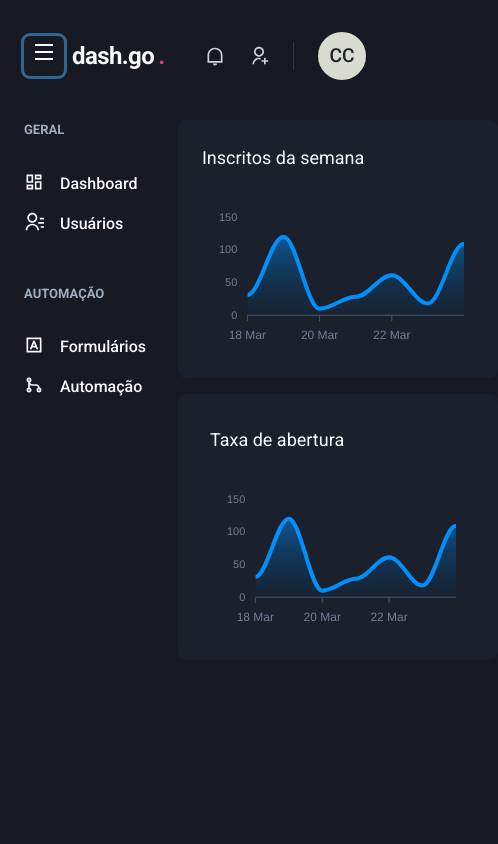
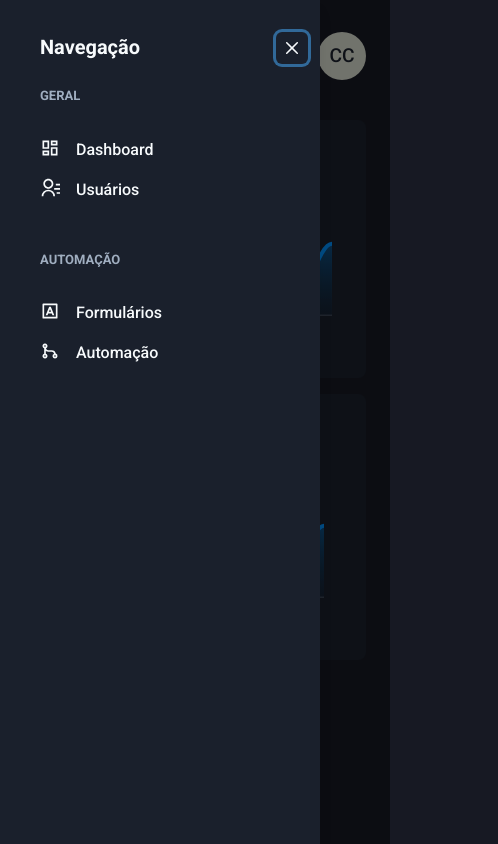
Before and after one commit to camillacorreia/dash.go, a Next.js app: page /dashboard in a window 390 px wide. Both pictures are taken after a click on the button "Open navigation". Shown: the whole page, 498 px wide, since content can reach past the window. Built offline with nearby package versions, Linux system fonts and the light colour scheme.

Commit message:
feat: responsive sidebar

```diff
--- a/src/components/Header/index.tsx
+++ b/src/components/Header/index.tsx
@@ -1,5 +1,6 @@
 import { Flex, IconButton, useBreakpointValue, Icon } from '@chakra-ui/react'
 import { RiMenuLine } from 'react-icons/ri'
+import { useSidebarDrawer } from '../../contexts/SideBarDrawerContext'
 
 import { Logo } from './Logo'
 import { NotificationsNav } from './NotificationsNav'
@@ -7,10 +8,12 @@
 import { SearchBox } from './SearchBox'
 
 export function Header() {
+  const { onOpen } = useSidebarDrawer();
+
   const isWideVersion = useBreakpointValue({
     base: false,
     lg: true,
-  })
+  });
 
   return (
     <Flex
@@ -30,6 +33,7 @@
           icon={<Icon as={RiMenuLine} />}
           fontSize="24"
           variant="unstyled"
+          onClick={onOpen}
           mr="2"
         >
 
--- a/src/components/Sidebar/index.tsx
+++ b/src/components/Sidebar/index.tsx
@@ -1,8 +1,43 @@
-import { Box } from '@chakra-ui/react'
-import { SidebarNav } from './SidebarNav';
+import {
+  Box,
+  Drawer,
+  DrawerCloseButton,
+  DrawerContent,
+  DrawerOverlay,
+  useBreakpointValue,
+  DrawerHeader,
+  DrawerBody
+} from "@chakra-ui/react";
+import { useSidebarDrawer } from "../../contexts/SideBarDrawerContext";
 
-export function Sidebar(){
-  return(
+import { SidebarNav } from "./SidebarNav";
+
+export function SideBar() {
+  const { isOpen, onClose } = useSidebarDrawer()
+
+  const isDrawerSideBar = useBreakpointValue({
+    base: true,
+    lg: false
+  })
+
+  if (isDrawerSideBar) {
+    return (
+      <Drawer isOpen={isOpen} placement="left" onClose={onClose}>
+        <DrawerOverlay>
+          <DrawerContent bg="gray.800" p="4">
+            <DrawerCloseButton mt="6" />
+            <DrawerHeader>Navegação</DrawerHeader>
+
+            <DrawerBody>
+              <SidebarNav />
+            </DrawerBody>
+          </DrawerContent>
+        </DrawerOverlay>
+      </Drawer>
+    )
+  }
+
+  return (
     <Box as="aside" w="64" mr="8">
       <SidebarNav />
     </Box>
--- /dev/null
+++ b/src/contexts/SideBarDrawerContext.tsx
@@ -0,0 +1,28 @@
+import { useDisclosure, UseDisclosureReturn } from "@chakra-ui/react";
+import { useRouter } from "next/router";
+import { createContext, ReactNode, useContext, useEffect } from "react";
+
+interface SideBarDrawerProviderProps {
+children: ReactNode;
+}
+
+type SideBarDrawerContextData = UseDisclosureReturn;
+
+const SideBarDrawerContext = createContext({} as SideBarDrawerContextData)
+
+export function SideBarDrawerProvider({ children }: SideBarDrawerProviderProps) {
+  const disclosure = useDisclosure();
+  const router = useRouter();
+
+  useEffect(() => {
+    disclosure.onClose()
+  }, [router.asPath])
+
+  return (
+    <SideBarDrawerContext.Provider value={disclosure}>
+      {children}
+    </SideBarDrawerContext.Provider>
+  )
+}
+
+export const useSidebarDrawer = () => useContext(SideBarDrawerContext);
--- a/src/pages/_app.tsx
+++ b/src/pages/_app.tsx
@@ -1,11 +1,14 @@
 import { AppProps } from 'next/app';
 import { ChakraProvider} from '@chakra-ui/react';
+import { SideBarDrawerProvider } from '../contexts/SideBarDrawerContext';
 import { theme } from '../styles/theme';
 
 function MyApp({ Component, pageProps }: AppProps) {
   return (
     <ChakraProvider theme={theme}>
-      <Component {...pageProps} />
+      <SideBarDrawerProvider>
+        <Component {...pageProps} />
+      </SideBarDrawerProvider>
     </ChakraProvider>
   )
 }
--- a/src/pages/dashboard.tsx
+++ b/src/pages/dashboard.tsx
@@ -1,7 +1,7 @@
 
 import { Box, Flex, SimpleGrid, Text, theme } from "@chakra-ui/react";
 import { Header } from "../components/Header";
-import { Sidebar } from "../components/Sidebar";
+import { SideBar } from "../components/Sidebar";
 import dynamic from 'next/dynamic';
 
 const Chart = dynamic(() => import('react-apexcharts'), {
@@ -66,7 +66,7 @@
       <Header />
 
       <Flex w="100%" my="6" maxWidth={1480} mx="auto" px="6">
-        <Sidebar />
+        <SideBar />
 
         <SimpleGrid flex="1" gap="4" minChildWidth="320px" align="flex-start">
             <Box
--- a/src/pages/users/create.tsx
+++ b/src/pages/users/create.tsx
@@ -12,7 +12,7 @@
 
 import { Input } from "../../components/Form/Input";
 import { Header } from "../../components/Header";
-import { Sidebar } from "../../components/Sidebar";
+import { SideBar } from "../../components/Sidebar";
 
 export default function UserList() {
   return (
@@ -20,7 +20,7 @@
       <Header />
 
       <Flex w="100%" my="6" maxWidth={1480} mx="auto" px="6">
-        <Sidebar />
+        <SideBar />
 
         <Box
           as="form"
--- a/src/pages/users/index.tsx
+++ b/src/pages/users/index.tsx
@@ -18,7 +18,7 @@
 import { RiAddLine, RiPencilLine } from "react-icons/ri";
 
 import { Header } from "../../components/Header";
-import { Sidebar } from "../../components/Sidebar";
+import { SideBar } from "../../components/Sidebar";
 
 export default function UserList() {
   return (
@@ -26,7 +26,7 @@
       <Header />
 
       <Flex w="100%" my="6" maxWidth={1480} mx="auto" px="6">
-        <Sidebar />
+        <SideBar />
 
         <Box flex="1" borderRadius={8} bg="gray.800" p="8">
           <Flex mb="8" justify="space-between" align="center">
```
